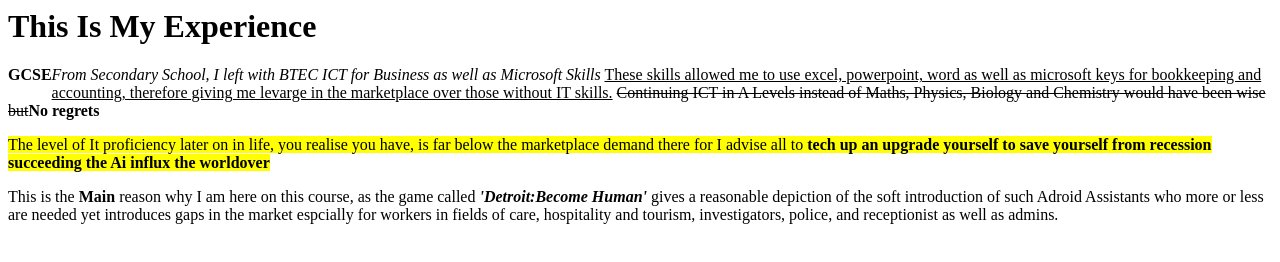
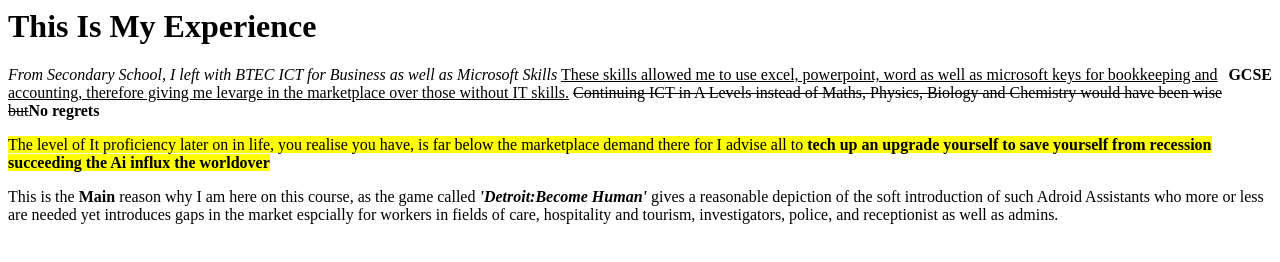
Before and after one commit to MaximusAurelius21/LearningHTML, a plain HTML site: page index.html in a window 1280 px wide. Drawn offline with Linux system fonts and the light colour scheme.

Commit message:
Update index.html

```diff
--- a/index.html
+++ b/index.html
@@ -1,5 +1,5 @@
 <h1>This Is My Experience </h1>
-<div style="float:left;"<p><b>GCSE</b></p></div>
+<div style="float:right;"<p><b>GCSE</b></p></div>
 <i>From Secondary School, I left with BTEC ICT for Business as well as Microsoft Skills</i>
 <u>These skills allowed me to use excel, powerpoint, word as well as microsoft keys for bookkeeping and accounting, therefore giving me levarge in the marketplace over those without IT skills.</u>
 <del>Continuing ICT in A Levels instead of Maths, Physics, Biology and Chemistry would have been wise but</del><b>No regrets</b>
```
